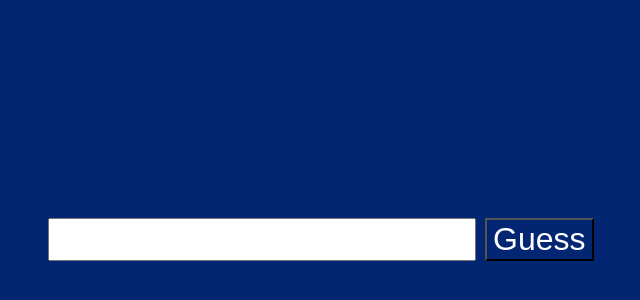
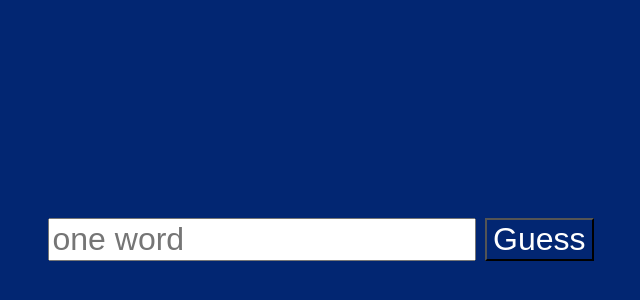
Before and after one commit to Praxithise/NynEscape, a Svelte app: page / in a window 1280 px wide. Shown: the part 162-462 px from the top of the page, without its empty margins (319-959 px from the left). Built offline with nearby package versions, Linux system fonts and the light colour scheme.

Commit message:
Add input hint, add extra sentence

```diff
--- a/src/App.svelte
+++ b/src/App.svelte
@@ -21,7 +21,7 @@
       />
     {/if}
     <form on:submit|preventDefault={checkAnswer}>
-      <input type="text" bind:value={code} />
+      <input type="text" bind:value={code} placeholder="one word">
       <button type="submit">Guess</button>
     </form>
   {:else}
@@ -29,6 +29,7 @@
       Who brought Allison the idea to let the bases buy her a house with
       DeKoor's money?
     </h1>
+    <h1>(He is somewhere in this room...)</h1>
   {/if}
 </main>
 
@@ -39,7 +40,7 @@
   }
   h1 {
     font-size: 6rem;
-    padding: 0;
+    padding: 1rem;
     margin-top: 0;
     line-height: 1.1;
   }
```
Also changed, not shown: 1 other file (tests, documents, lock files or other folders).
